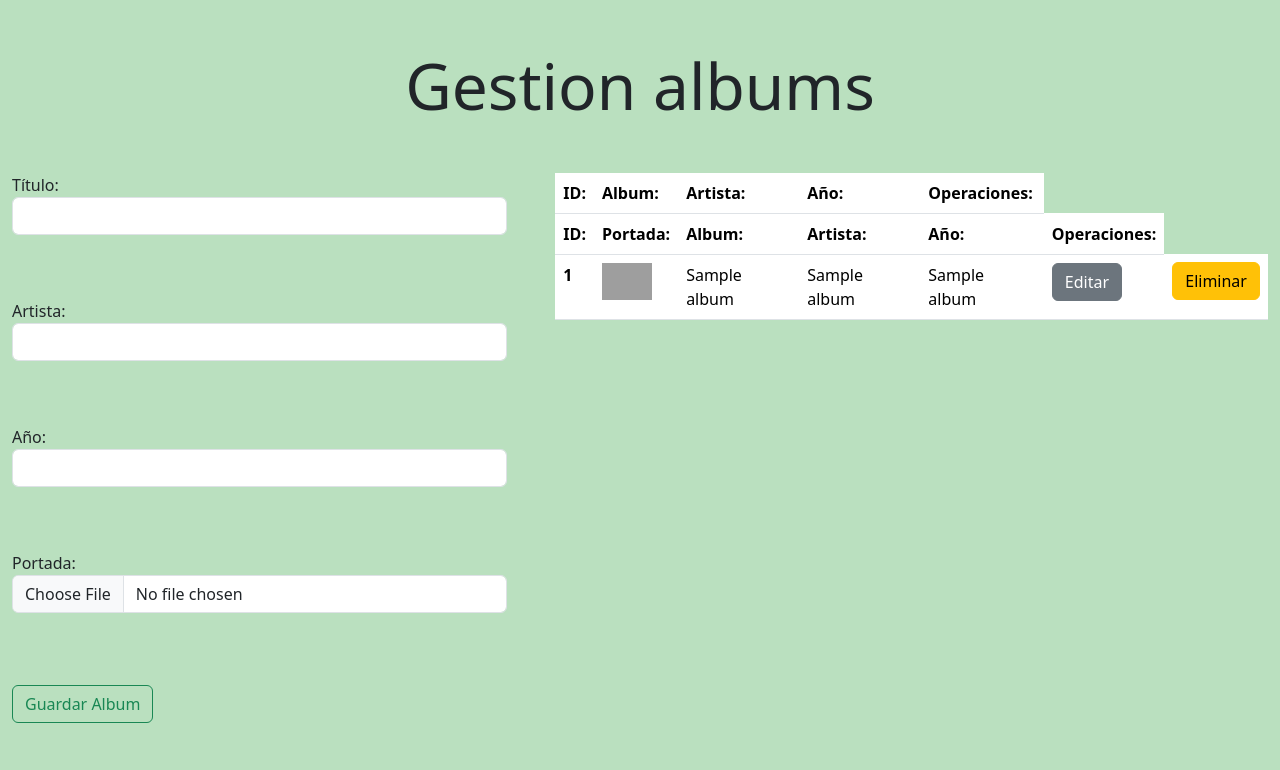
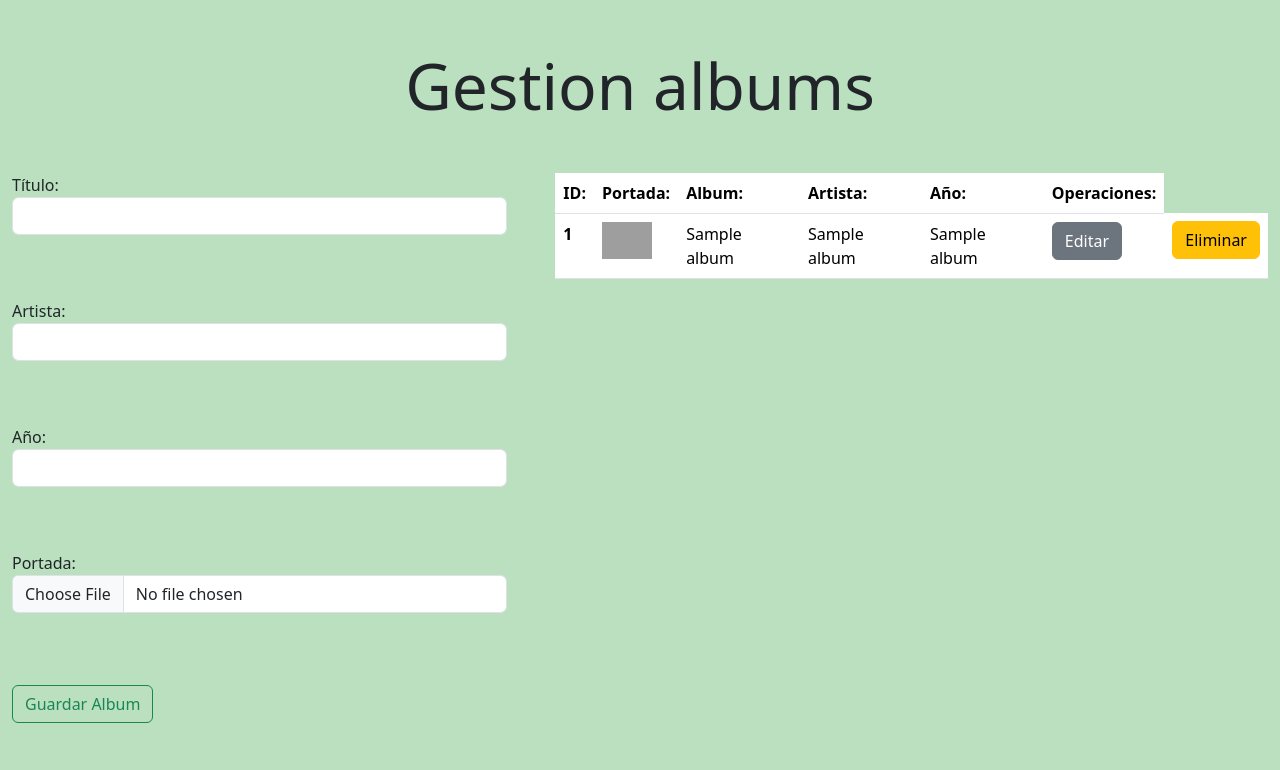
Before and after one commit to Safaero/195-6POO, a Python web app: template CrudAlbums/templates/index.html in a window 1280 px wide. Shown: the part 56-826 px from the top of the page. Run offline with Jinja, Linux system fonts and the light colour scheme; the template is opened without the code that fills it: most values are stand-ins (such as "Sample title", 1, 10 or a date in 2020); some libraries are stand-ins or nearby versions; grey boxes are pictures that could not be loaded.

Commit message:
update829

```diff
--- a/CrudAlbums/templates/index.html
+++ b/CrudAlbums/templates/index.html
@@ -52,14 +52,6 @@
             <thead class="thead-dark">
                 <tr>
                     <th scope="col">ID:</th>
-                    <th scope="col">Album:</th>
-                    <th scope="col">Artista:</th>
-                    <th scope="col">Año:</th>
-                    <th scope="col">Operaciones:</th>
-                </tr>
-                <thead class="thead-dark">
-                    <tr>
-                        <th scope="col">ID:</th>
                     <th scope="col">Portada:</th>
                     <th scope="col">Album:</th>
                     <th scope="col">Artista:</th>
@@ -71,7 +63,7 @@
                 {% for album in albums %}
                 <tr>
                     <th scope="row">{{ album.0 }}</th>
-                        <td><img src="{{ url_for('static', filename=album.4) }}" alt="Portada" width="50"></td>
+                    <td><img src="{{ url_for('static', filename='uploads/' ~ album.4) }}" alt="Portada" width="50"></td>
                     <td>{{ album.1 }}</td>
                     <td>{{ album.2 }}</td>
                     <td>{{ album.3 }}</td>
```
Also changed, not shown: static/uploads/upqlogoazul.jpg (added). Lines whose indentation alone changed are shown as unchanged.
